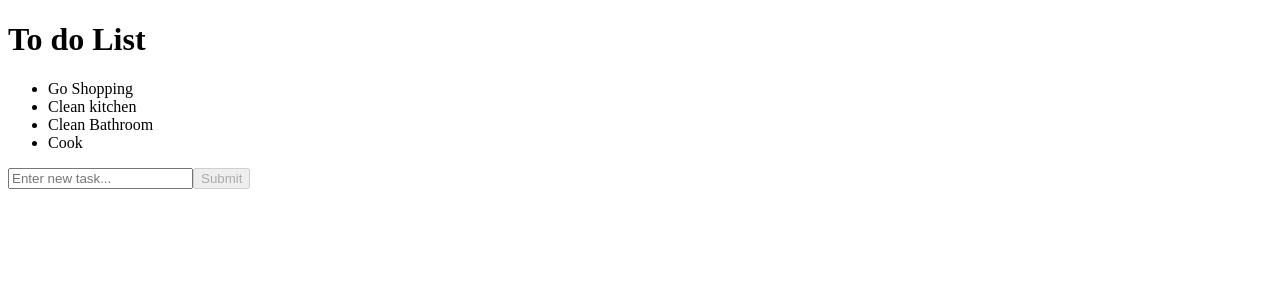
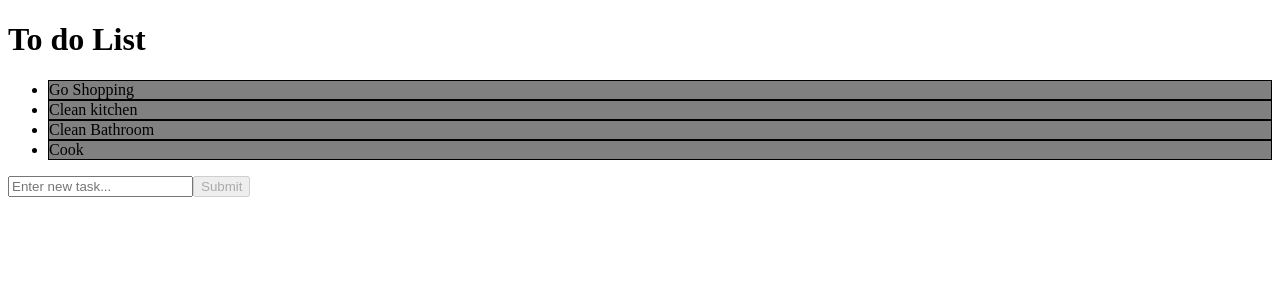
Before and after one commit to elenamarsili/mentoring-list, a React (Create React App) app: page / in a window 1280 px wide. Shown: the top 300 px of the page. Built offline with nearby package versions, Linux system fonts and the light colour scheme; the HTML template or start-up script is replaced by a standard one.

Commit message:
start adding styles

```diff
--- a/package.json
+++ b/package.json
@@ -5,7 +5,8 @@
   "dependencies": {
     "react": "^17.0.2",
     "react-dom": "^17.0.2",
-    "react-scripts": "5.0.0"
+    "react-scripts": "5.0.0",
+    "styled-components": "^5.3.3"
   },
   "devDependencies": {
     "@testing-library/jest-dom": "^5.14.1",
@@ -15,6 +16,7 @@
     "@types/node": "^16.7.13",
     "@types/react": "^17.0.20",
     "@types/react-dom": "^17.0.9",
+    "@types/styled-components": "^5.1.21",
     "typescript": "^4.4.2"
   },
   "scripts": {
--- /dev/null
+++ b/src/components/list/toDo.styles.tsx
@@ -0,0 +1,6 @@
+import styled from "styled-components";
+
+export const ToDoItem = styled.li`
+    border: 1px solid black;
+    background-color: grey;
+`
--- a/src/components/list/toDo.tsx
+++ b/src/components/list/toDo.tsx
@@ -1,11 +1,11 @@
 import { Task } from "../../types"
-
+import { ToDoItem } from "./toDo.styles";
 type Props = {todo: Task}
 export const ToDo = ({todo}: Props) => {
 
     return (
-        <li>
+        <ToDoItem>
             {todo.task}
-        </li>
+        </ToDoItem>
     )
 }
```
Also changed, not shown: 1 other file (tests, documents, lock files or other folders).
